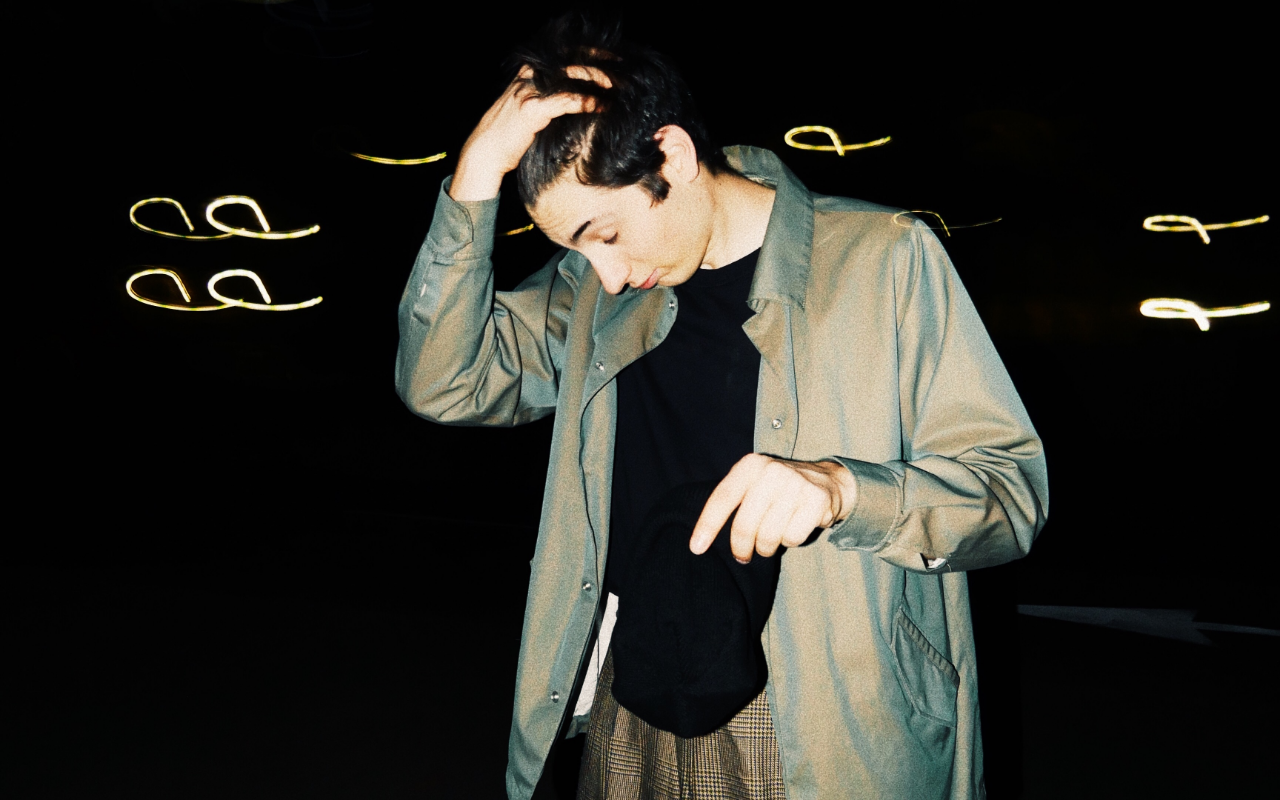
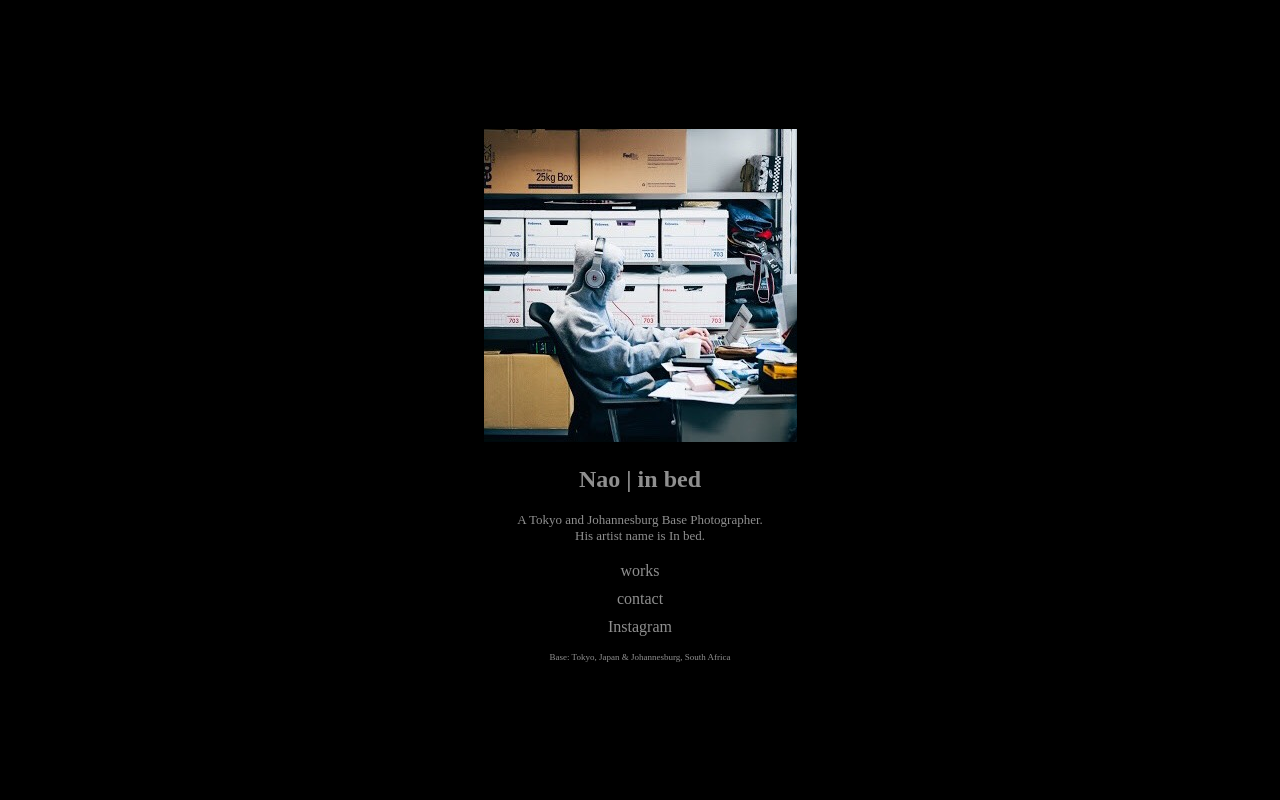
Before and after one commit to nickkossolapov/in-bed, a React (Create React App) app: page /about in a window 1280 px wide. Built offline with nearby package versions, Linux system fonts and the light colour scheme.

Commit message:
Add routes and about page

```diff
--- a/package.json
+++ b/package.json
@@ -5,6 +5,7 @@
   "dependencies": {
     "react": "^16.8.6",
     "react-dom": "^16.8.6",
+    "react-router-dom": "^5.0.0",
     "react-scripts": "3.0.1",
     "react-transition-group": "^4.0.1"
   },
--- a/src/App.css
+++ b/src/App.css
@@ -1,10 +1,18 @@
+html {
+  background-color: black;
+}
+
 body, html, #root, .container {
   width: 100%;
   height: 100%;
   display: grid;
 }
 
-body {
+article {
+  margin: auto;
+}
+
+body, a, p, h1 {
   color: #8F8F8F;
   font-family: 'EB Garamond', serif;
   text-align: center;
@@ -13,8 +21,12 @@ body {
   user-select: none;
 }
 
-body:visited {
-  color: #474747;
+a:hover {
+  color: #474747
+}
+
+a:visited {
+  color: #8F8F8F;
 }
 
 ul {
--- a/src/App.js
+++ b/src/App.js
@@ -1,11 +1,17 @@
 import React from 'react';
+import { BrowserRouter as Router, Route } from "react-router-dom";
+
 import './App.css';
 
-import { Home } from './components/home'
+import { Home } from './components/home';
+import { About } from './components/about';
 
 function App() {
   return (
-    <Home />
+    <Router>
+      <Route path="/" exact component={Home} />
+      <Route path="/about/" component={About} />
+    </Router>
   );
 }
 
--- /dev/null
+++ b/src/components/about.css
@@ -0,0 +1,8 @@
+.bio {
+  font-size: 13px;
+}
+
+.location {
+  font-size: 9px;
+  padding-top: 2px;
+}
--- /dev/null
+++ b/src/components/about.jsx
@@ -0,0 +1,33 @@
+import React from 'react';
+import {  Link } from "react-router-dom";
+
+import './about.css';
+import about from '../assets/about.jpg';
+
+export function About() {
+  return (
+    <article>
+      <img src={about} alt="nao" />
+      <h1>
+        <Link to="/">
+          Nao | in bed
+        </Link>
+      </h1>
+      <p className="bio">
+        A Tokyo and Johannesburg Base Photographer.<br/>His artist name is In bed.
+      </p>
+      <ul>
+        <li>
+          <Link to="/works">works</Link>
+        </li>
+        <li>
+          <a href="mailto:naoinbed@gmail.com">contact</a>
+        </li>
+        <li>
+          <a href="https://www.instagram.com/in__bed/" target="_blank" rel="noopener noreferrer">Instagram</a>
+        </li>
+      </ul>
+      <p className="location">Base: Tokyo, Japan & Johannesburg, South Africa</p>
+    </article>
+  )
+}
--- a/src/components/home.css
+++ b/src/components/home.css
@@ -1,4 +1,4 @@
-html {
+.background {
   background: url(../assets//home.jpg) no-repeat center center fixed;
 
   -webkit-background-size: cover;
@@ -11,27 +11,27 @@ nav {
   color: white;
 }
 
-a {
+nav a {
   color: white;
 }
 
-a:visited {
+nav a:visited {
   color: white;
 }
 
-a:hover {
+nav a:hover {
   color: #808080;
 }
 
-a[href^="mailto"] {
+nav a[href^="mailto"] {
   color: white;
 }
 
-a[href^="mailto"] {
+nav a[href^="mailto"] {
   color: white;
 }
 
-a[href^="mailto"]:hover {
+nav a[href^="mailto"]:hover {
   color: #808080;
 }
 
--- a/src/components/home.jsx
+++ b/src/components/home.jsx
@@ -1,5 +1,6 @@
 import React, { useState } from 'react';
 import { CSSTransition } from 'react-transition-group';
+import { Link } from "react-router-dom";
 
 import './home.css';
 
@@ -8,17 +9,17 @@ export function Home() {
 
   return (
     <>
-      <div className="container" onClick={() => setShowNav(!showNav)}>
+      <main className="container background" onClick={() => setShowNav(!showNav)}>
         <CSSTransition in={showNav} timeout={200} classNames="nav" unmountOnExit>
           <section className="container nav-background">
             <nav>
               <h1>In bed</h1>
               <ul>
                 <li>
-                  <a href="/">about</a>
+                  <Link to="/about">about</Link>
                 </li>
                 <li>
-                  <a href="/">works</a>
+                  <Link to="/works">works</Link>
                 </li>
                 <li>
                   <a href="mailto:naoinbed@gmail.com">contact</a>
@@ -30,7 +31,7 @@ export function Home() {
             </nav>
           </section>
         </CSSTransition>
-      </div>
+      </main>
     </>
   )
 }
```
Also changed, not shown: src/assets/about.jpg (added), 1 other file (tests, documents, lock files or other folders).
